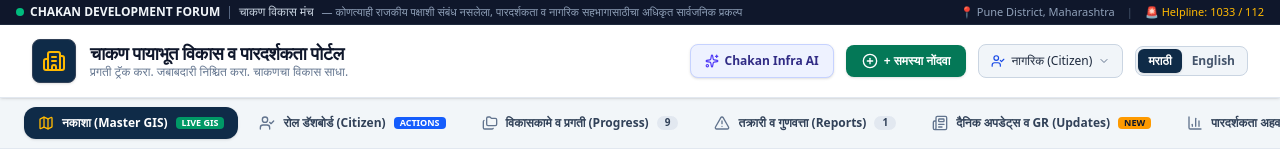
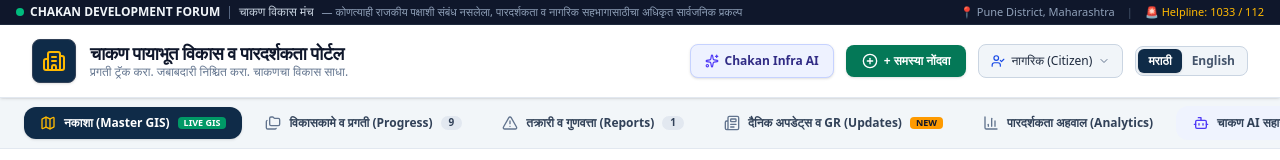
Before and after one commit to pranjalrohankar/roadcontroller, a Next.js app: page / in a window 1280 px wide. Shown: the top 160 px of the page. Built offline with nearby package versions, Linux system fonts and the light colour scheme.

Commit message:
fix: remove Role Workspace tab from ModuleNav to keep menubar clean with core 5 modules only

```diff
--- a/src/components/ModuleNav.tsx
+++ b/src/components/ModuleNav.tsx
@@ -9,11 +9,10 @@ import {
   Newspaper,
   BarChart3,
   Bot,
-  UserCheck,
 } from "lucide-react";
 
 export const ModuleNav: React.FC = () => {
-  const { activeTab, setActiveTab, t, projects, citizenReports, language, role } = useApp();
+  const { activeTab, setActiveTab, projects, citizenReports, language } = useApp();
 
   const activeReportsCount = citizenReports.filter((r) => r.status !== "Resolved").length;
 
@@ -23,12 +22,6 @@ export const ModuleNav: React.FC = () => {
       label: language === "mr" ? "नकाशा (Master GIS)" : "Master GIS Map",
       icon: Map,
       badge: "LIVE GIS",
-    },
-    {
-      id: "role-dashboard",
-      label: language === "mr" ? `रोल डॅशबोर्ड (${role.replace("Officer_", "")})` : `Role Workspace (${role.replace("Officer_", "")})`,
-      icon: UserCheck,
-      badge: "ACTIONS",
     },
     {
       id: "projects",
@@ -72,7 +65,7 @@ export const ModuleNav: React.FC = () => {
               <button
                 key={m.id}
                 onClick={() => setActiveTab(m.id)}
-                className={`flex items-center gap-2 px-3.5 py-2 rounded-xl text-xs font-bold transition-all relative ${
+                className={`flex items-center gap-2 px-4 py-2 rounded-xl text-xs font-bold transition-all relative ${
                   isActive
                     ? "bg-[#0f2b48] text-white shadow-sm font-bold"
                     : "text-slate-700 hover:text-slate-950 hover:bg-white border border-transparent hover:border-slate-200"
@@ -89,11 +82,7 @@ export const ModuleNav: React.FC = () => {
                 {m.badge && (
                   <span
                     className={`text-[9px] px-1.5 py-0.2 font-bold rounded ${
-                      m.badge === "NEW"
-                        ? "bg-amber-500 text-slate-900"
-                        : m.badge === "ACTIONS"
-                        ? "bg-blue-600 text-white"
-                        : "bg-emerald-600 text-white"
+                      m.badge === "NEW" ? "bg-amber-500 text-slate-900" : "bg-emerald-600 text-white"
                     }`}
                   >
                     {m.badge}
--- a/src/components/Navbar.tsx
+++ b/src/components/Navbar.tsx
@@ -137,7 +137,6 @@ export const Navbar: React.FC = () => {
                       key={r.id}
                       onClick={() => {
                         setRole(r.id);
-                        setActiveTab("role-dashboard");
                         setIsRoleDropdownOpen(false);
                       }}
                       className={`w-full text-left px-3.5 py-2 text-xs flex items-center justify-between hover:bg-slate-50 transition-colors ${
```
